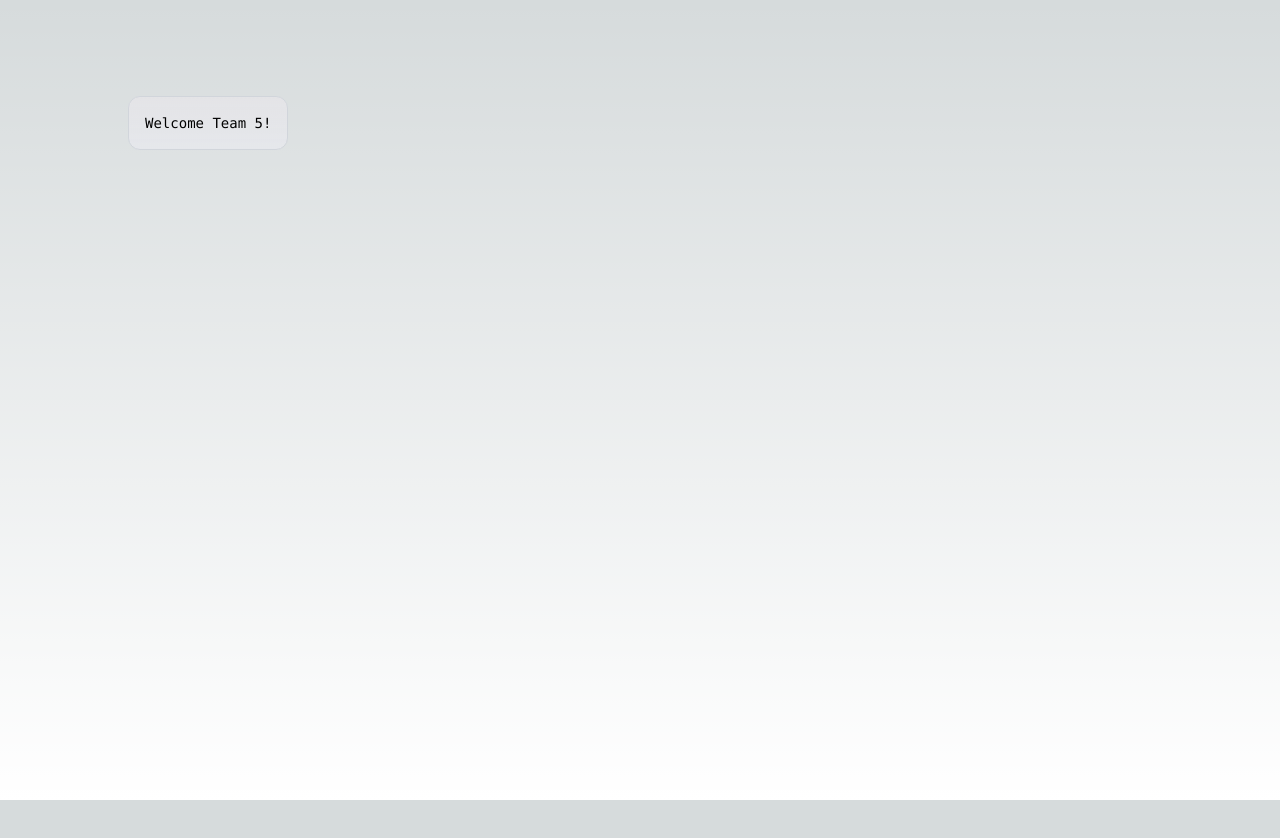
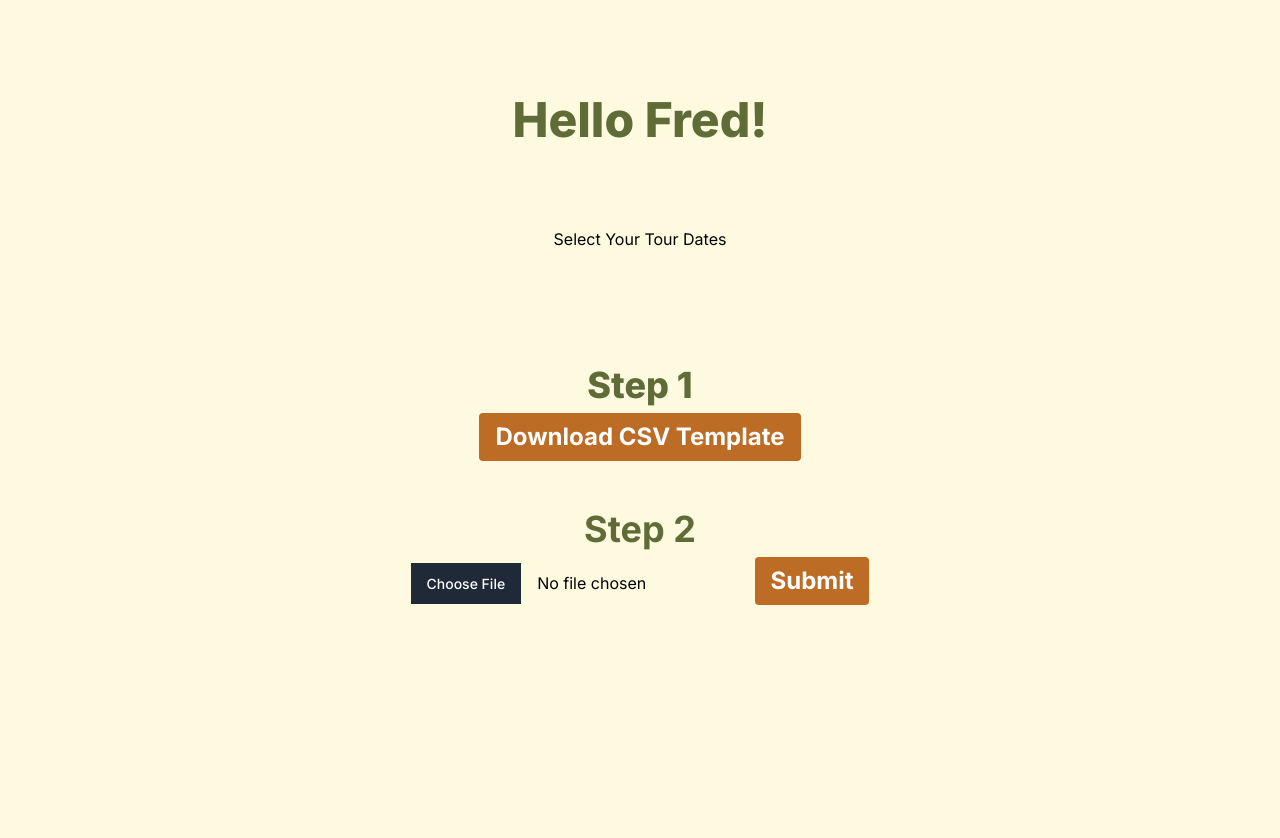
Before and after one commit to HotHack-2024-Team-5/client, a Next.js app: page / in a window 1280 px wide. Shown: the top 838 px of the page. Before the commit the page ends 800 px from the top, so only its background shows below. Built offline with nearby package versions, Linux system fonts and the light colour scheme.

Commit message:
Update page.tsx

```diff
--- a/app/page.tsx
+++ b/app/page.tsx
@@ -1,13 +1,48 @@
+"use client";
+
+import PageLayout from "@/components/pageLayout";
+import Link from 'next/link';
+
+export default function Home() {
+  const openSheet = () =>{
+    window.open("https://docs.google.com/spreadsheets/d/e/2PACX-1vR2JmPFFuMGpeNUD6Biap_RSlmPR8A26YaGrUcZDD5Nh8ZZHgnKTyxnrCFcargW79oL9dpuI29_7p2y/pubhtml", '_blank')
+  }
+  return (
+    <PageLayout>
+    <main className="flex min-h-screen flex-col items-center justify-between p-16">
+      <div className="flex items-center">
+        <h1 className="text-5xl text-center text-[#606C38] font-extrabold">
+          Hello Fred!
+        </h1>
+      </div>
+
+      <div className="">
+        Select Your Tour Dates
+      </div>
+
+      <div className="flex items-center flex-col py-8 ">
+
+        <h1 className="text-4xl text-[#606C38] font-extrabold mb-2">Step 1</h1>
+        <button className="bg-[#BC6C25] text-white font-bold py-2 px-4 rounded mb-12 text-2xl" onClick={openSheet}>
+Download CSV Template</button>
+<h1 className="text-4xl text-[#606C38] font-bold mb-2">Step 2</h1>
+<form>
+<input type="file" title="Select your file"/>
+{/* <label htmlFor="file-input" className="mb-12 cursor-pointer bg-[#BC6C25] text-white font-bold mr-12 py-2 px-4 rounded text-2xl">
+        Select File
+      </label> */}
+<button type="submit" className="bg-[#BC6C25] cursor-pointer text-white font-bold py-2 px-4 rounded mb-12 text-2xl">
+Submit </button>
+</form>
+</div>
 
 
-export default function Home() {
-  return (
-    <main className="flex min-h-screen flex-col items-center justify-between p-24">
-      <div className="z-10 max-w-5xl w-full items-center justify-between font-mono text-sm lg:flex">
-        <p className="fixed left-0 top-0 flex w-full justify-center border-b border-gray-300 bg-gradient-to-b from-zinc-200 pb-6 pt-8 backdrop-blur-2xl dark:border-neutral-800 dark:bg-zinc-800/30 dark:from-inherit lg:static lg:w-auto  lg:rounded-xl lg:border lg:bg-gray-200 lg:p-4 lg:dark:bg-zinc-800/30">
-          Welcome Team 5!
-        </p>
+
+      <div className="mb-32 grid text-center lg:max-w-5xl lg:w-full lg:mb-0 lg:grid-cols-4 lg:text-left">
+
+
       </div>
     </main>
+    </ PageLayout>
   );
-}
+};
```
